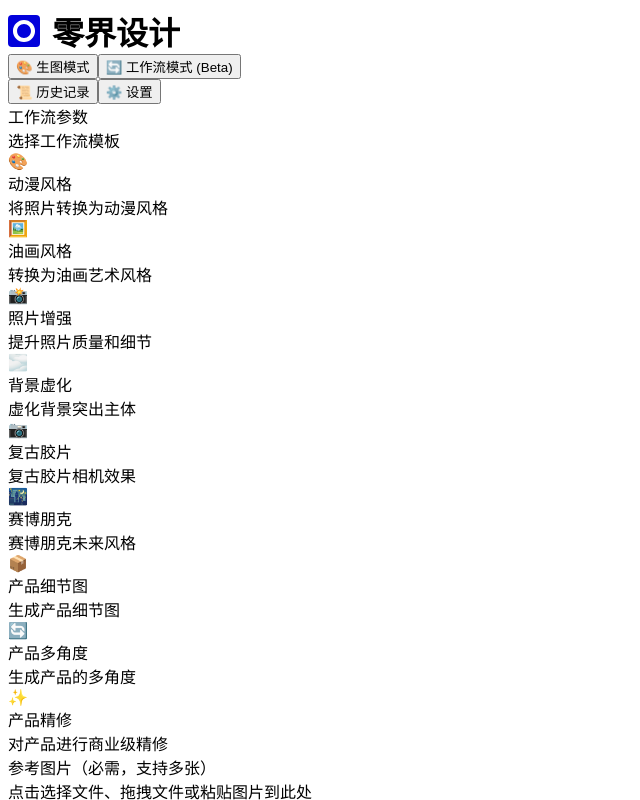
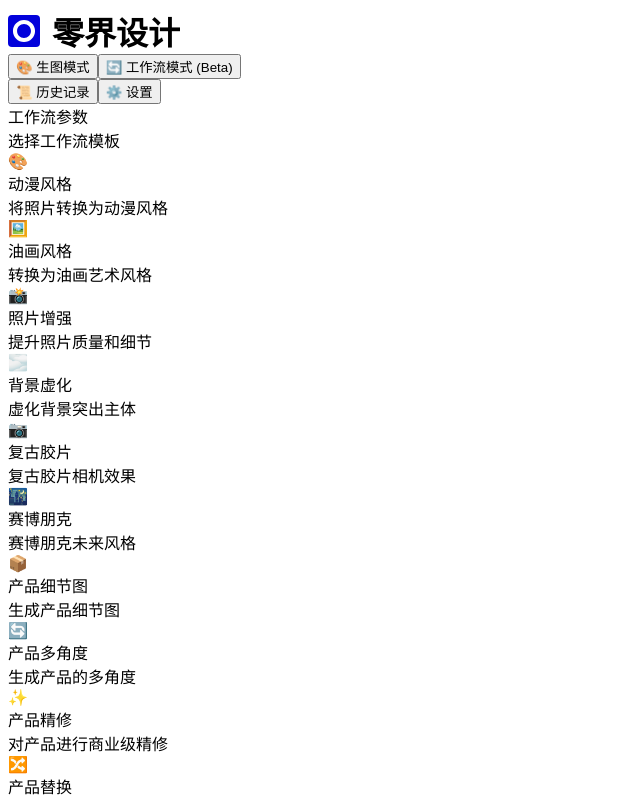
Before and after one commit to z2513602259/gemini_huitu, a React (Vite) app: page / in a window 1280 px wide. Both pictures are taken after a click on the button "🔄 工作流模式 (Beta)". Shown: the top 800 px of the page, without its empty margins (0-640 px from the left). Built offline with nearby package versions, Linux system fonts and the light colour scheme; the HTML template or start-up script is replaced by a standard one.

Commit message:
添加产品替换功能到根目录代码

```diff
--- a/src/App.tsx
+++ b/src/App.tsx
@@ -111,6 +111,13 @@ const WORKFLOW_TEMPLATES: WorkflowTemplate[] = [
     icon: '✨',
     description: '对产品进行商业级精修',
     prompt: '对这个产品进行商业级的产品精修，将精修的产品放置在白色背景上'
+  },
+  {
+    id: 'product-replace',
+    name: '产品替换',
+    icon: '🔀',
+    description: '替换场景中的产品',
+    prompt: '将图1的产品放到图2的场景中，替换原有的产品，重新打光，使产品和场景融合自然，有自然光影，产品保持一致，去除场景中的文字和logo'
   }
 ]
 
@@ -636,6 +643,9 @@ export default function App() {
 
               <div className="field">
                 <div className="label">参考图片（必需，支持多张）</div>
+                {selectedWorkflow?.id === 'product-replace' && (
+                  <div style={{fontSize: '12px', color: 'var(--muted2)', marginTop: '4px'}}>💡 提示：第一张为产品图，第二张为场景图</div>
+                )}
                 <input type="file" accept="image/*" multiple onChange={handleImageUpload} ref={fileInputRef} style={{display: 'none'}} />
                 <div
                   className="fileDropZone"
```
